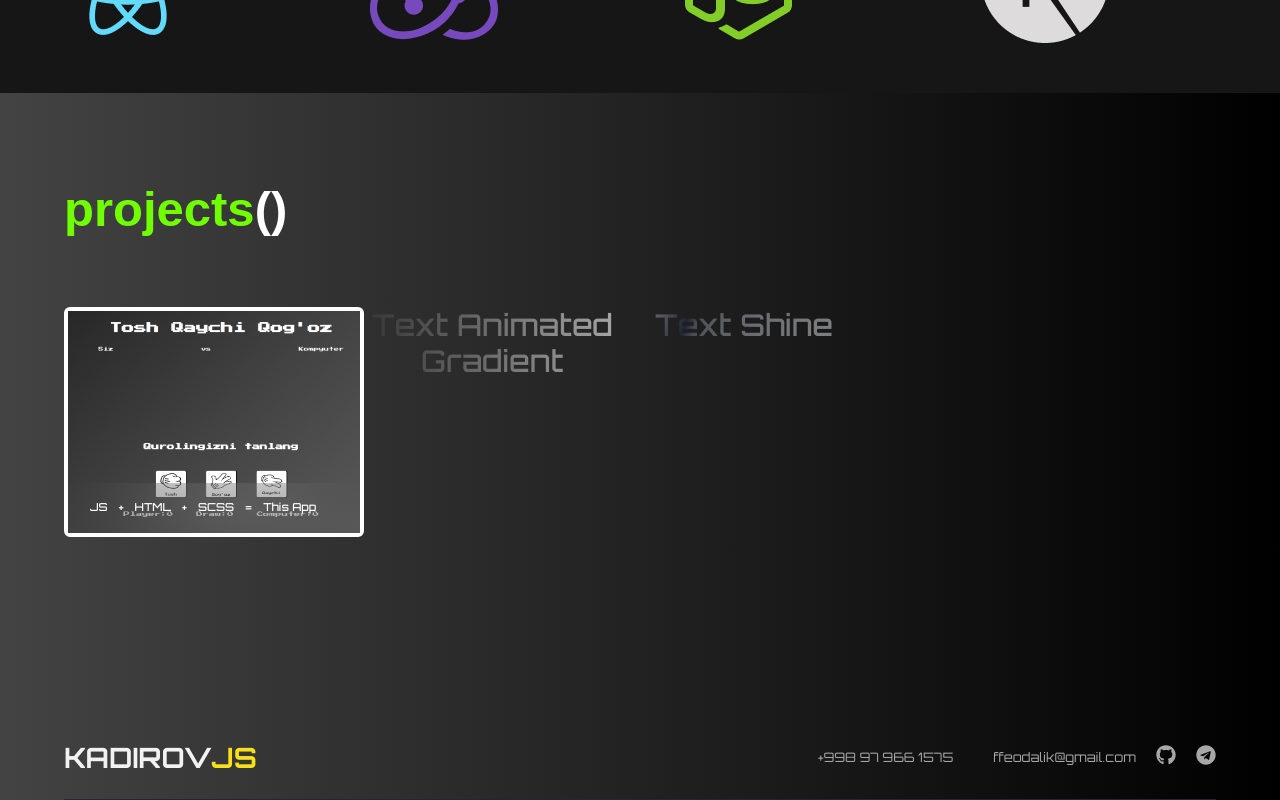
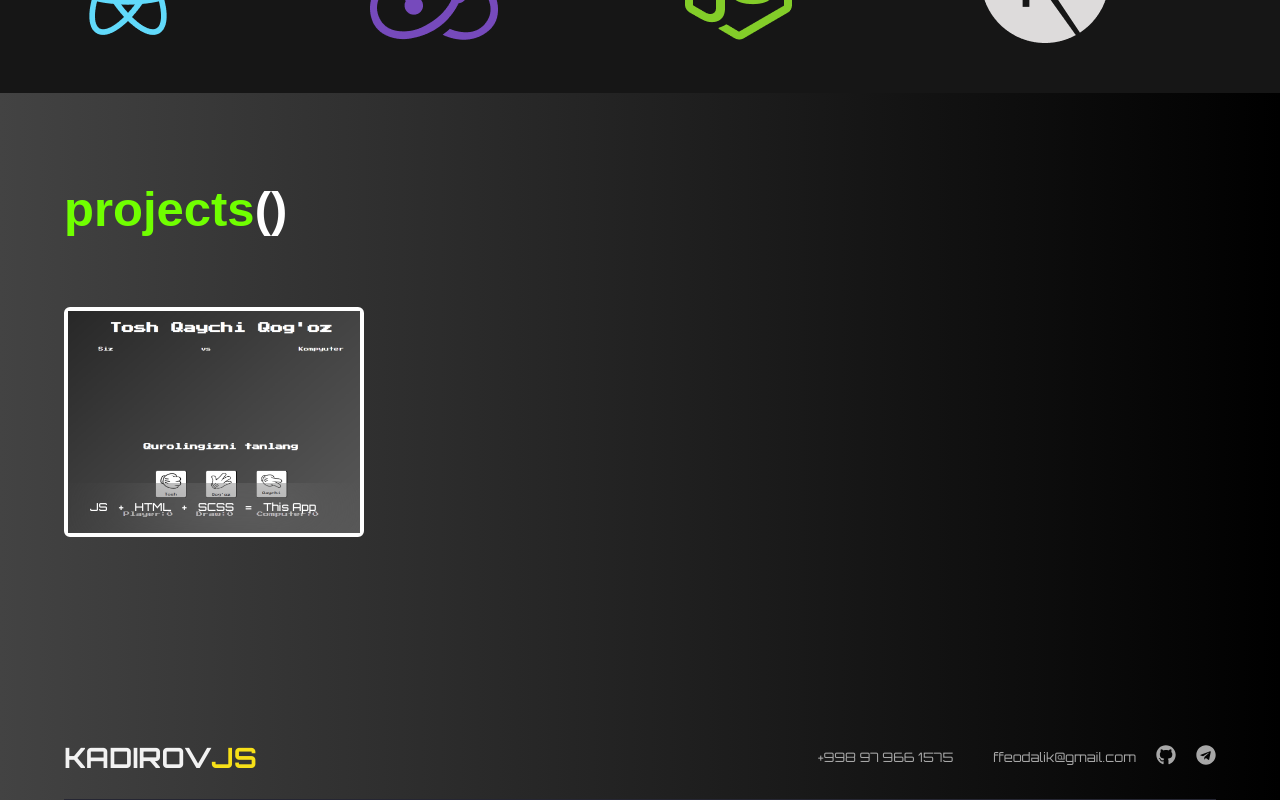
Before and after one commit to kdrv-devv/my-portfolio-site, a React (Vite) app: page / in a window 1280 px wide. Shown: the part 1736-2536 px from the top of the page. Built offline with nearby package versions, Linux system fonts and the light colour scheme.

Commit message:
fix:ortiqcha textlar o'chirildi

```diff
--- a/src/components/home-components/projects/index.tsx
+++ b/src/components/home-components/projects/index.tsx
@@ -37,20 +37,6 @@ const Projects =React.forwardRef<HTMLDivElement, React.HTMLAttributes<HTMLDivEle
              </a>
 
 
-             <span
-  className="inline-flex animate-text-gradient bg-gradient-to-r from-[#ACACAC] via-[#363636] to-[#ACACAC] bg-[200%_auto] text-3xl text-center text-transparent font-medium bg-clip-text"
->
-  Text Animated Gradient
-</span>
-
-<h1
-  className="text-3xl font-medium inline-flex animate-shine bg-[linear-gradient(110deg,#939393,45%,#1e2631,55%,#939393)] bg-[length:200%_100%] text-transparent bg-clip-text"
->
-  Text Shine
-</h1>
-
-
-
 
         </div>
       </div>
--- a/tailwind.config.js
+++ b/tailwind.config.js
@@ -7,16 +7,10 @@ export default {
   theme: {
     extend: {
       animation: {
-        "text-gradient": "text-gradient 4s linear infinite",
         shine: "shine 4s linear infinite",
       },
       keyframes: {
-        "text-gradient": {
-          to: {
-            backgroundPosition: "200% center",
-          },
-        },
-        shine: {
+       shine: {
           from: { backgroundPosition: "0 0" },
           to: { backgroundPosition: "-200% 0" },
         },
```
